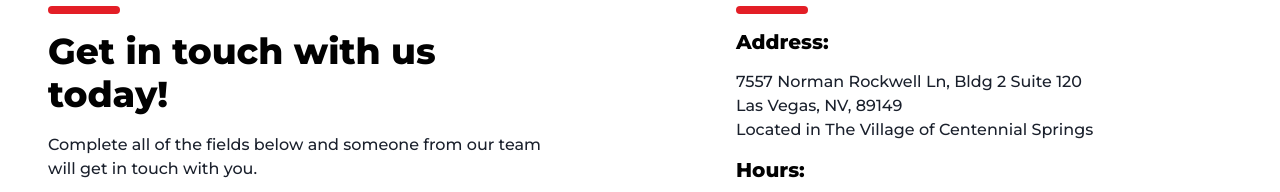
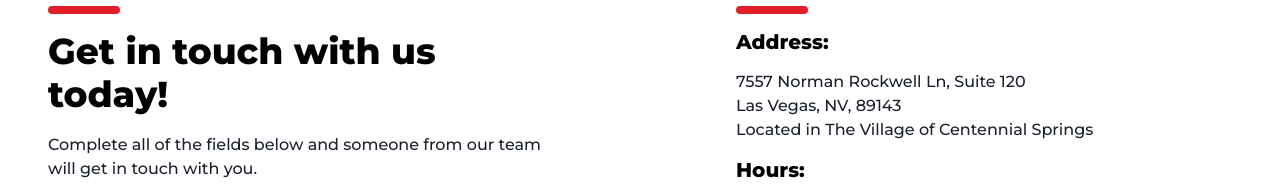
Before and after one commit to christoph-codes/vibesdiy, a Next.js app in the folder site/: page /contact in a window 1280 px wide. Shown: the part 374-566 px from the top of the page. Built offline with nearby package versions, Linux system fonts and the light colour scheme.

Commit message:
62: Update zip code and remove building number

```diff
--- a/site/pages/contact/index.tsx
+++ b/site/pages/contact/index.tsx
@@ -112,9 +112,9 @@ const Contact = () => {
 						<Eyebrow color='primary' />
 						<Title h5>Address:</Title>
 						<Text>
-							7557 Norman Rockwell Ln, Bldg 2 Suite 120
+							7557 Norman Rockwell Ln, Suite 120
 							<br />
-							Las Vegas, NV, 89149
+							Las Vegas, NV, 89143
 							<br />
 							Located in The Village of Centennial Springs
 						</Text>
```
